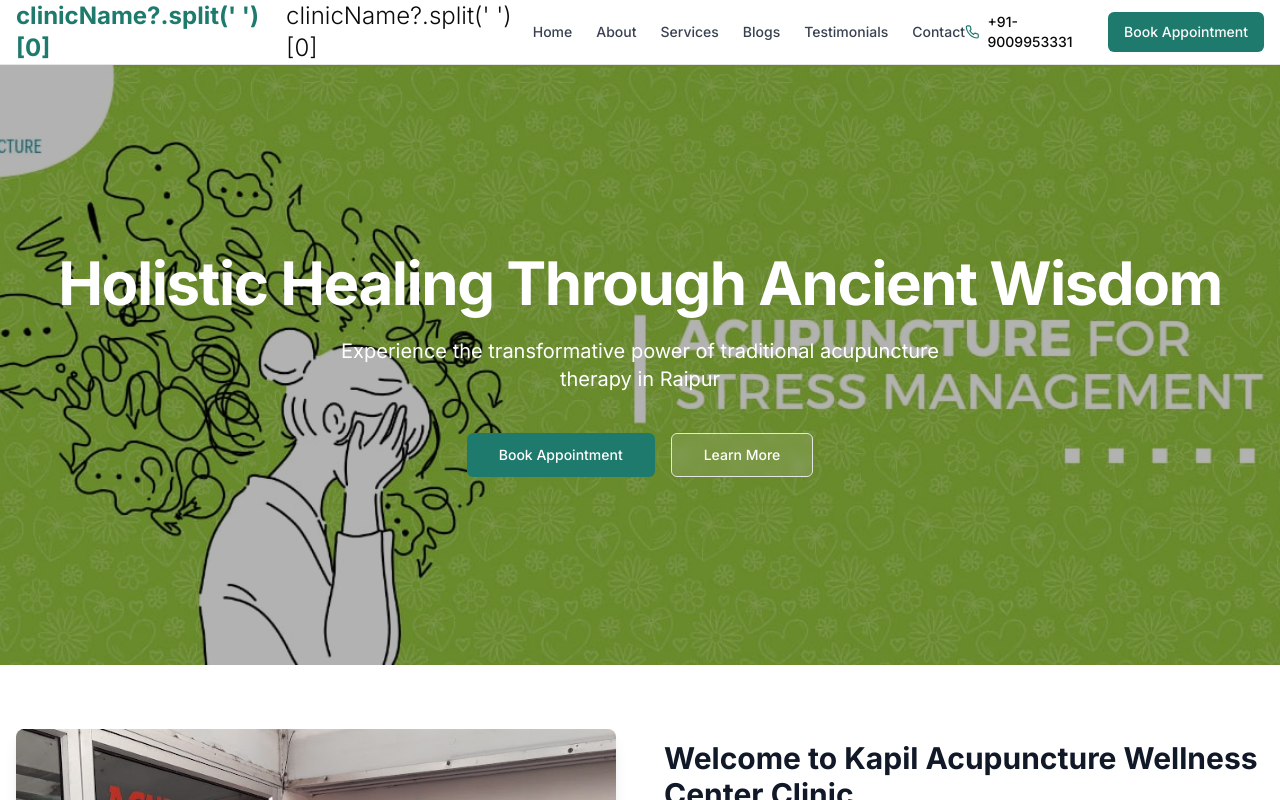
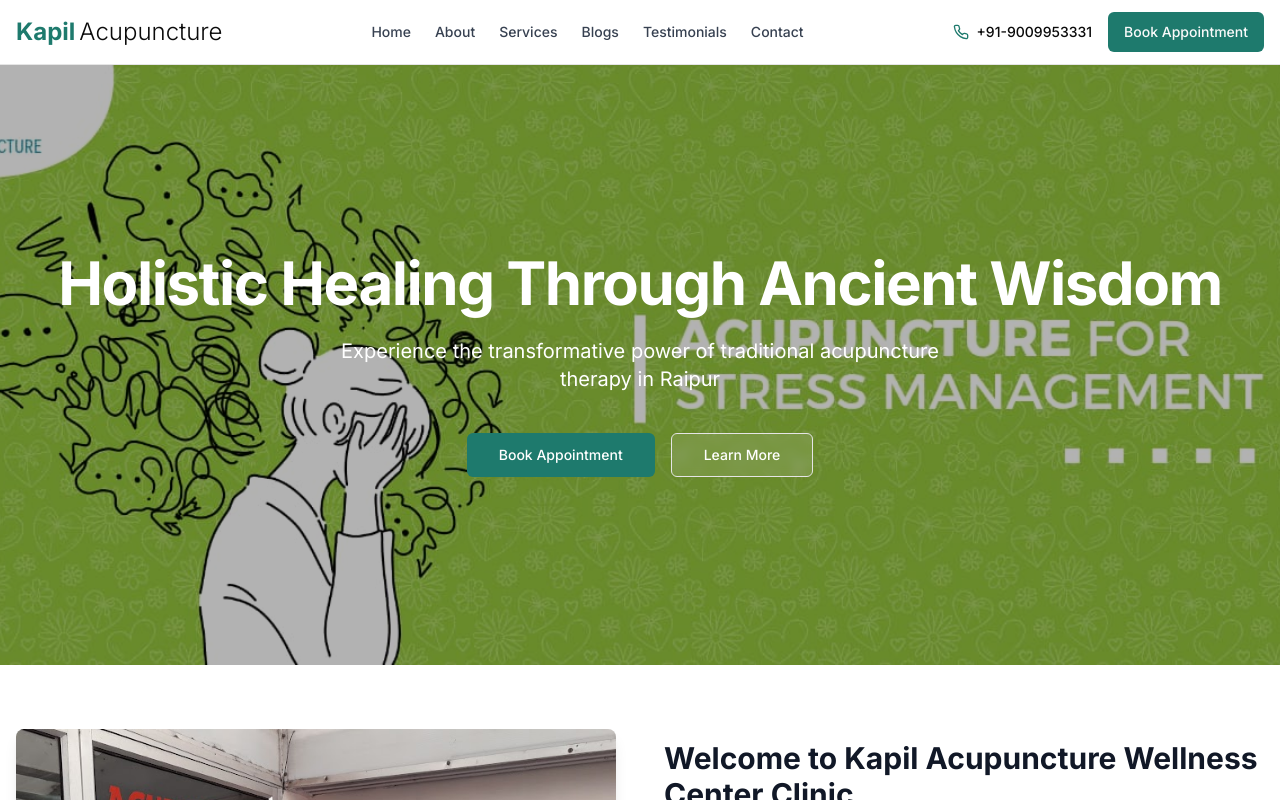
Before and after one commit to Samyak-Shreyash/accupuncture-clinic, a Next.js app: page / in a window 1280 px wide. Shown: the top 800 px of the page. Built offline with nearby package versions, Linux system fonts and the light colour scheme.

Commit message:
Fixed Siteheader

```diff
--- a/components/site-header.tsx
+++ b/components/site-header.tsx
@@ -28,8 +28,8 @@ export default function SiteHeader() {
       <div className="container flex items-center justify-between h-16 px-4 mx-auto">
         <div className="flex items-center">
           <Link href="/" className="flex items-center">
-            <span className="text-2xl font-bold text-primary">clinicName?.split(' ')[0]</span>
-            <span className="ml-1 text-2xl font-light">clinicName?.split(' ')[0]</span>
+            <span className="text-2xl font-bold text-primary">{clinicName?.split(' ')[0]}</span>
+            <span className="ml-1 text-2xl font-light">{clinicName?.split(' ')[1]}</span>
           </Link>
         </div>
 
```
Also changed, not shown: 2 other files (tests, documents, lock files or other folders).
